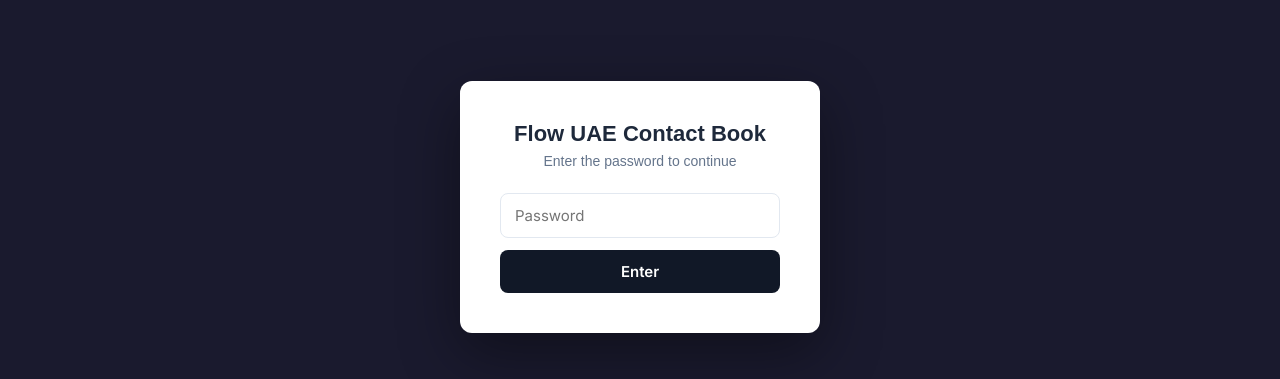
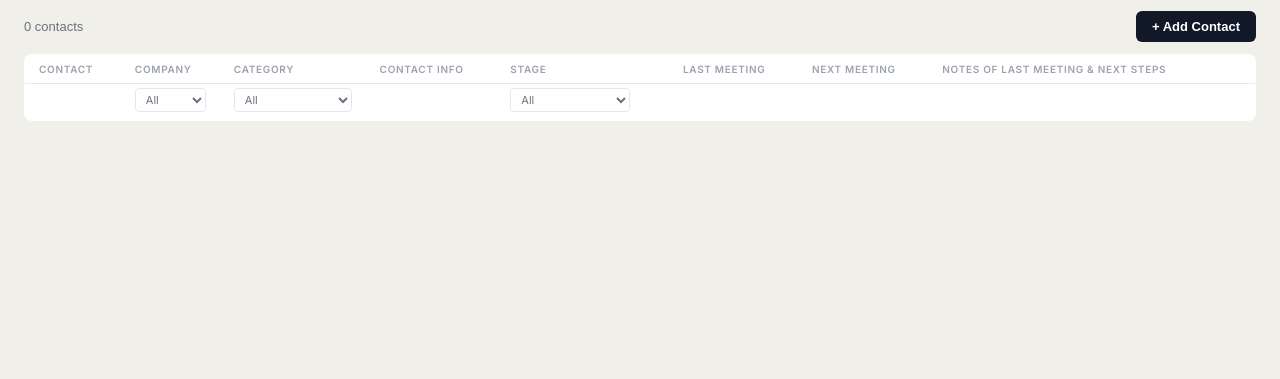
Before and after one commit to mmaeusl-cmyk/flow-uae-contact-book, a website: page public/index.html in a window 1280 px wide. Shown: the part 193-572 px from the top of the page. Drawn offline with Linux system fonts and the light colour scheme; a web font is replaced by a local one.

Commit message:
Update index.html

```diff
--- a/public/index.html
+++ b/public/index.html
@@ -452,33 +452,6 @@
   .confirm-modal p { color: var(--text-secondary); font-size: 13px; margin-bottom: 18px; line-height: 1.5; }
   .confirm-btns { display: flex; justify-content: center; gap: 10px; }
 
-  /* ── Password Gate ── */
-  #pwGate {
-    position: fixed; top: 0; left: 0; right: 0; bottom: 0;
-    background: #1a1a2e;
-    display: flex; align-items: center; justify-content: center;
-    z-index: 9999;
-  }
-  #pwGate.hidden { display: none; }
-  .pw-box {
-    background: #fff; border-radius: 12px; padding: 40px;
-    width: 360px; text-align: center; box-shadow: 0 20px 60px rgba(0,0,0,0.4);
-  }
-  .pw-box h2 { margin: 0 0 6px; font-size: 22px; color: #1e293b; }
-  .pw-box p { color: #64748b; margin: 0 0 24px; font-size: 14px; }
-  .pw-box input {
-    width: 100%; padding: 12px 14px; border: 1.5px solid #e2e8f0;
-    border-radius: 8px; font-size: 15px; outline: none;
-    box-sizing: border-box; margin-bottom: 12px;
-  }
-  .pw-box input:focus { border-color: #111827; }
-  .pw-btn {
-    width: 100%; padding: 12px; background: #111827; color: #fff;
-    border: none; border-radius: 8px; font-size: 15px; font-weight: 600;
-    cursor: pointer;
-  }
-  .pw-btn:hover { background: #374151; }
-  .pw-error { color: #ef4444; font-size: 13px; margin-top: 8px; display: none; }
   .cat-pill { display:inline-block; background:#f0fdf4; color:#166534; border-radius:4px; padding:2px 8px; font-size:11px; font-weight:600; }
 
   .filter-row td {
@@ -548,16 +521,6 @@
 </style>
 </head>
 <body>
-
-<div id="pwGate">
-  <div class="pw-box">
-    <h2>Flow UAE Contact Book</h2>
-    <p>Enter the password to continue</p>
-    <input type="password" id="pwInput" placeholder="Password" onkeydown="if(event.key==='Enter')checkPw()" />
-    <button class="pw-btn" onclick="checkPw()">Enter</button>
-    <div class="pw-error" id="pwError">Incorrect password. Try again.</div>
-  </div>
-</div>
 
 
 <!-- Top bar -->
@@ -1021,16 +984,7 @@ loadContacts();
       document.getElementById('pwGate').classList.add('hidden');
     }
   })();
-  function checkPw() {
-    var val = document.getElementById('pwInput').value;
-    if (val === PW) {
-      sessionStorage.setItem('flow_uae_auth', '1');
-      document.getElementById('pwGate').classList.add('hidden');
-    } else {
-      document.getElementById('pwError').style.display = 'block';
-      document.getElementById('pwInput').value = '';
-    }
-  }
+
 
 </script>
 </body>
```
